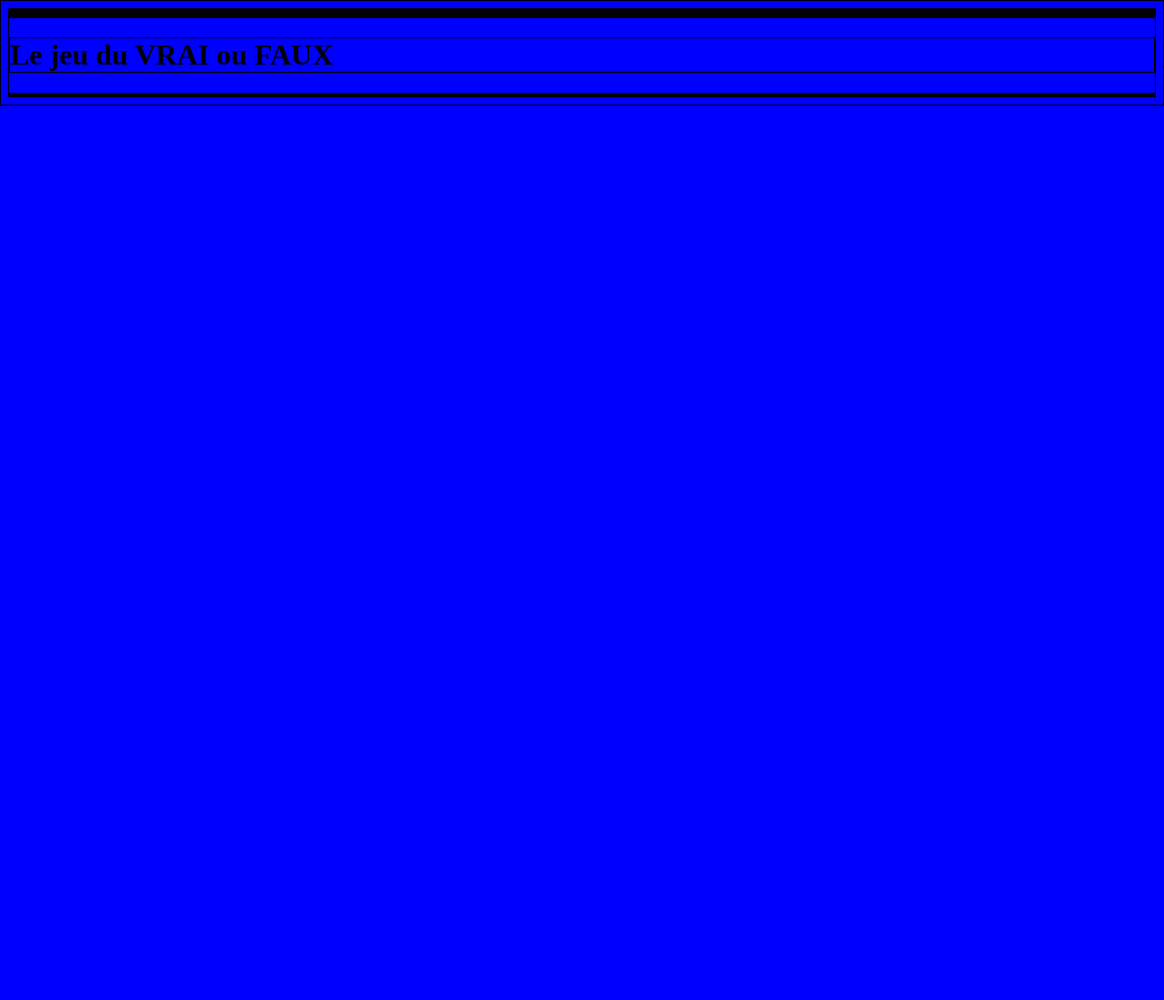
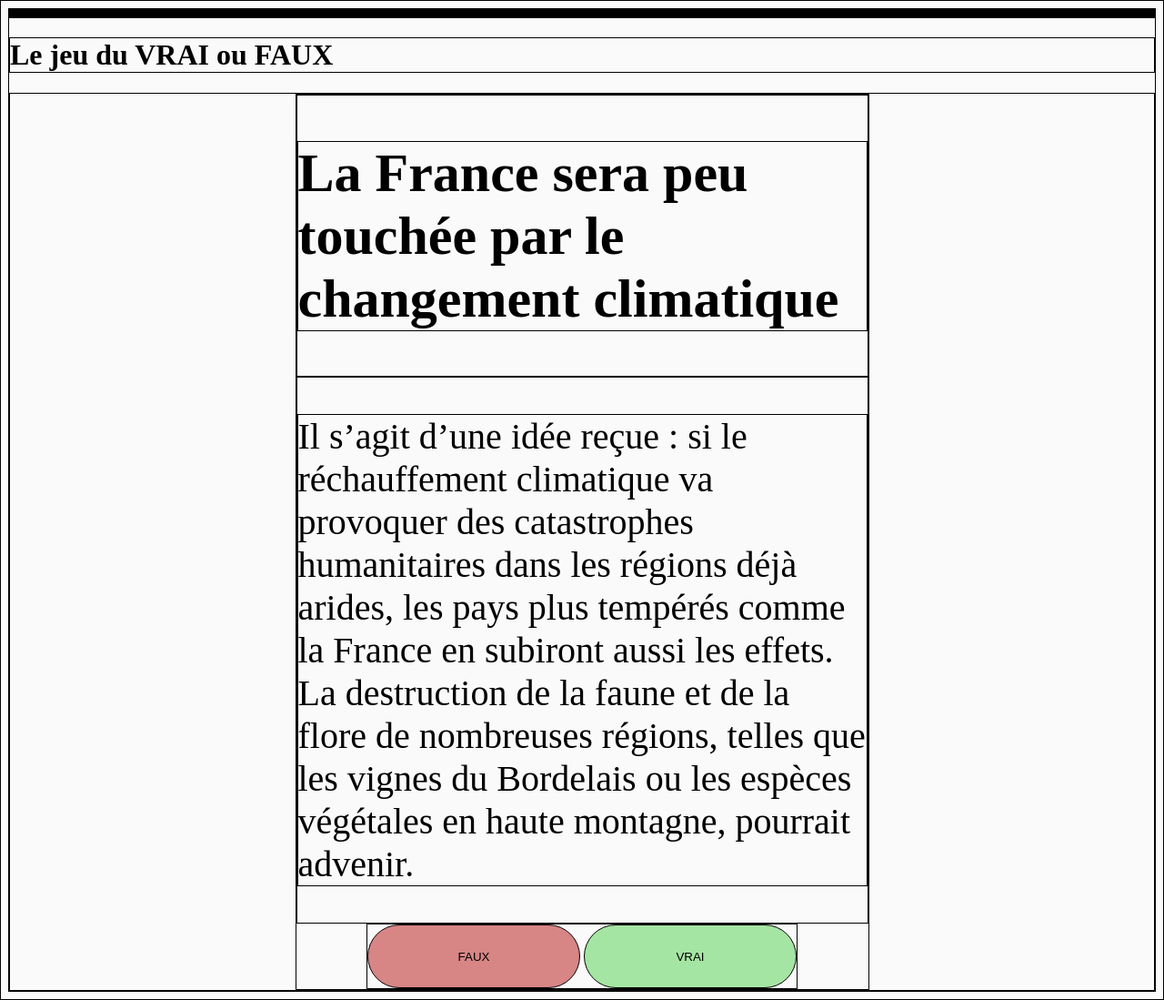
Before and after one commit to Limit-Breker/Nuit-Info-2023, a Flask app: page /jeux/truth-game in a window 1280 px wide. Shown: the whole page at 91% size. Before the commit the page ends 116 px from the top, so only its background shows below. Run offline with Flask 3, Linux system fonts and the light colour scheme.

Commit message:
feat : base css truth game

```diff
--- a/src/static/css/base.css
+++ b/src/static/css/base.css
@@ -0,0 +1,3 @@
+h1,h2,h3,h4,p{
+    font-family: Kulim Park;
+}
--- a/src/static/css/truth-game.css
+++ b/src/static/css/truth-game.css
@@ -1,4 +1,43 @@
 *{
     border:1px solid black;
-    background-color: blue;
+    background-color: rgb(250, 250, 250);
 }
+#titre{
+
+}
+.une_carte_background{
+
+}
+.une_carte{
+    width:50%;
+    margin:auto;
+}
+.titre_carte{
+    font-size: 40px;
+    font-style: bold;
+    font-weight: 400;
+    line-height: normal;
+}
+.description_carte{
+    font-size: 40px;
+    font-style: normal;
+    font-weight: 400;
+    line-height: normal;
+}
+.boutons{
+    width:fit-content;
+    margin:auto;
+}
+.bouton{
+
+    width: 234px;
+    height: 70px;
+    border-radius: 50px;
+    border: 1px solid #000;
+}
+.bouton_vrai{
+    background: rgba(82, 210, 79, 0.50);
+}
+.bouton_faux{
+    background: rgba(181, 19, 19, 0.50);
+}
--- a/src/view/jeux/truth-game.html
+++ b/src/view/jeux/truth-game.html
@@ -2,9 +2,15 @@
 <link rel="stylesheet" href="{{ url_for('static', filename='css/truth-game.css') }}"">
 {% block body %}
 <h1 id="titre">Le jeu du VRAI ou FAUX </h1>
-<div class="une_carte">
-    <div class="titre_carte"></div>
-
+<div class="une_carte_background">
+    <div class="une_carte">
+    <div class="titre_carte"><h2>La France sera peu touchée par le changement climatique</h2></div>
+    <div class="description_carte"><p>Il s’agit d’une idée reçue : si le réchauffement climatique va provoquer des catastrophes humanitaires dans les régions déjà arides, les pays plus tempérés comme la France en subiront aussi les effets. La destruction de la faune et de la flore de nombreuses régions, telles que les vignes du Bordelais ou les espèces végétales en haute montagne, pourrait advenir. </p></div>
+    <div class="boutons">
+        <input class="bouton bouton_faux" type="button" value="FAUX" />
+        <input class="bouton bouton_vrai" type="button" value="VRAI" />
+    </div>
+    </div>
 </div>
 
 
```
